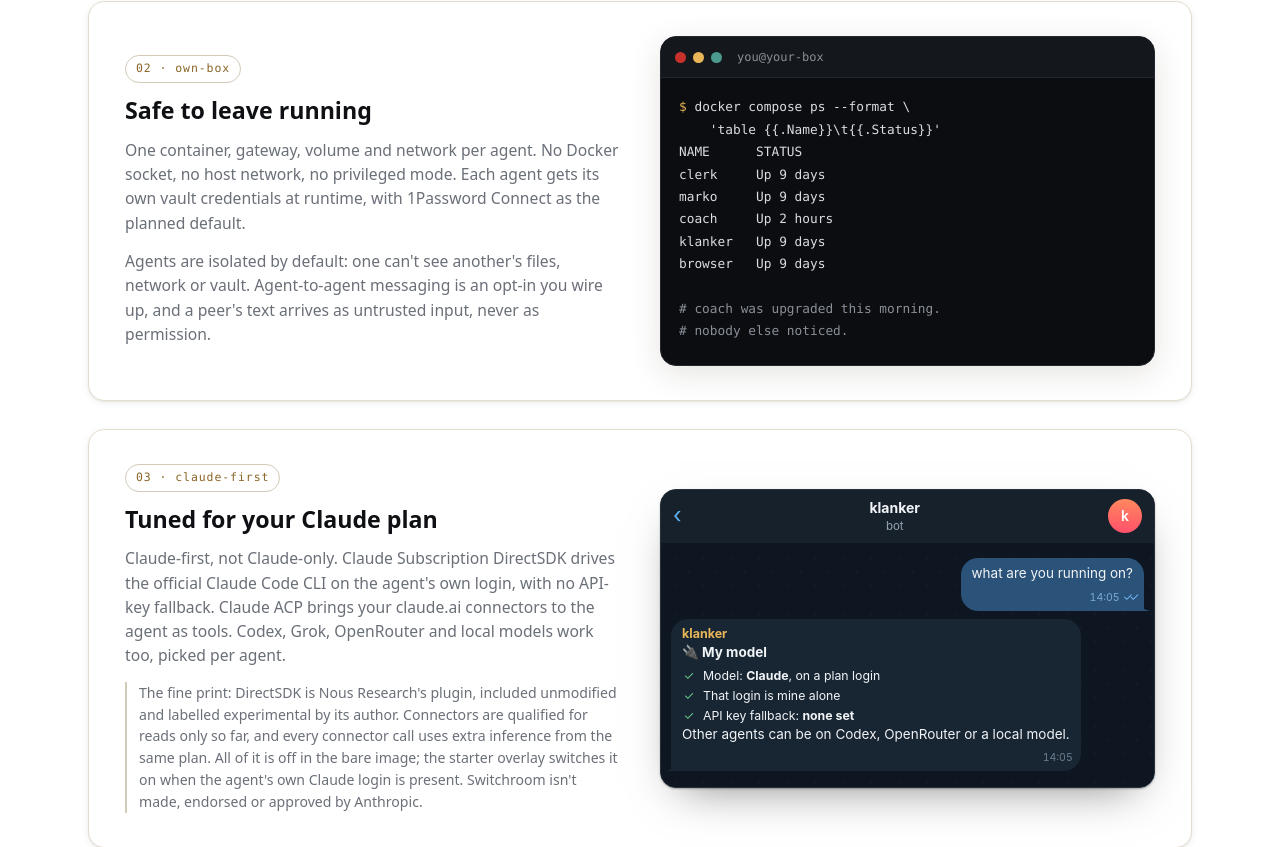
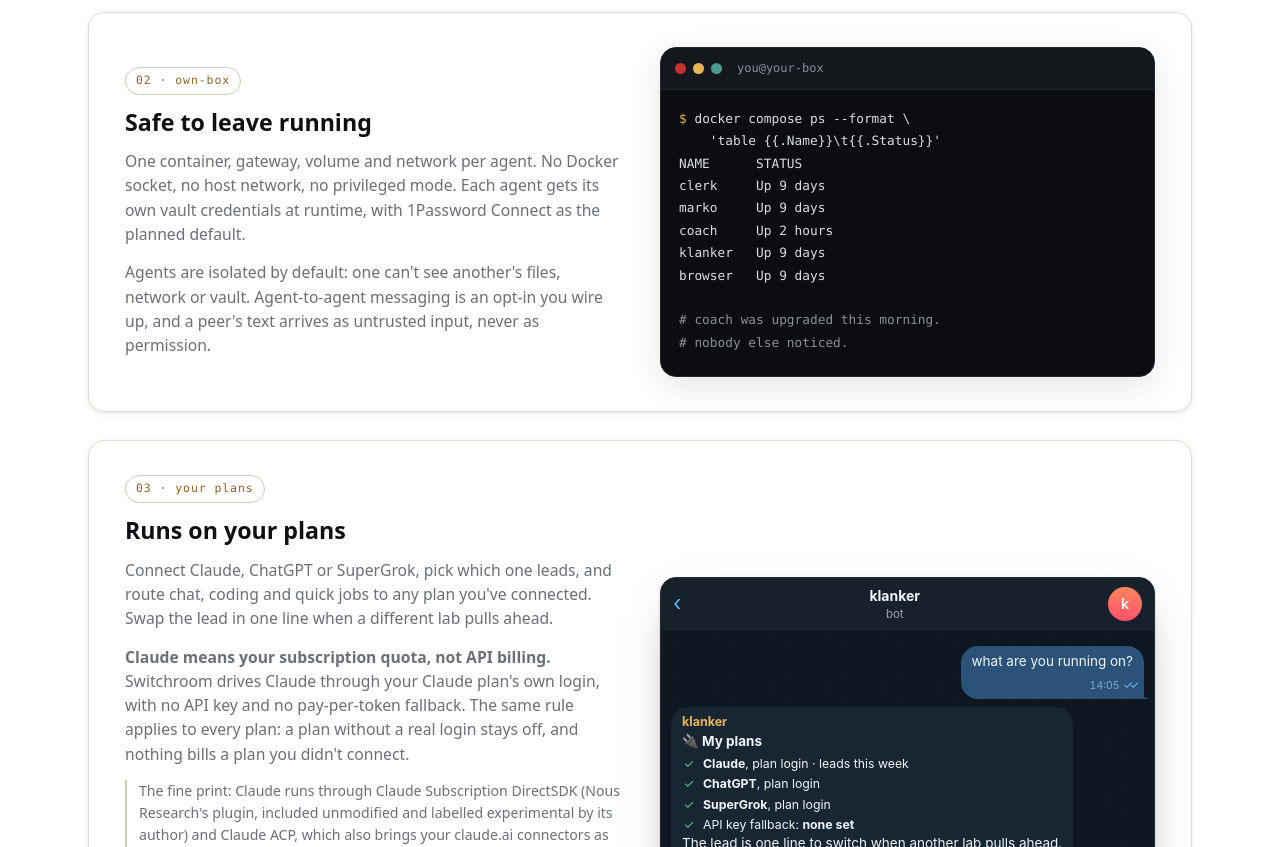
Before and after one commit to mekenthompson/switchroom-web, an Astro site: page / in a window 1280 px wide. Shown: the part 1953-2800 px from the top of the page. Built offline with nearby package versions, Linux system fonts and the light colour scheme; Astro itself is replaced by a stand-in of ours; a web font is replaced by a local one.

Commit message:
feat: multi-plan sub-line, Runs on your plans proof, Claude on subscription quota (HF-721) (#46)
The hero sub-line now names the Claude, ChatGPT and SuperGrok plans and says
you can switch models as the lead changes. The footnote reads 'Claude leads
today, not forever'. Proof 3 becomes 'Runs on your plans', with a paragraph
saying Claude runs on the plan's subscription quota through its own login, with
no API key and no pay-per-token fallback. The Plans card lists the three plans
as peers, with Claude marked as leading this week.

Claims match hermes-fleet main d0d62cf (HF-720): primary_plan and per-role
routing in the starter overlay, openai-codex and xai-oauth plans gated on
their OAuth logins, and DirectSDK with no API-key fallback. Model roles stay
planned in contracts/plugins.json, and the fine print says so.

scripts/test-plans-copy.mjs guards the new copy and runs in npm test.

```diff
--- a/package.json
+++ b/package.json
@@ -7,7 +7,7 @@
     "dev": "astro dev",
     "build": "astro build",
     "preview": "astro preview",
-    "test": "node scripts/test-legal-pages.mjs && node scripts/test-moondoog-events.mjs",
+    "test": "node scripts/test-legal-pages.mjs && node scripts/test-moondoog-events.mjs && node scripts/test-plans-copy.mjs",
     "lint:gradients": "node scripts/lint-gradients.mjs",
     "lint": "npm run lint:gradients",
     "prebuild": "npm run lint:gradients"
--- a/src/components/PlansCard.astro
+++ b/src/components/PlansCard.astro
@@ -1,11 +1,11 @@
 ---
-// Bring-your-own-models proof: each agent on the plan or key you gave it.
+// Runs-on-your-plans proof: three subscription plans as peers, one leading this week.
 ---
 
 <div
   class="tg-card tg"
   role="img"
-  aria-label="Illustrative Telegram exchange: you ask klanker what it runs on. It replies that it uses a Claude plan login that belongs to it alone, and that no API key is configured as a fallback. Other agents can run on Codex, OpenRouter or a local model."
+  aria-label="Illustrative Telegram exchange: you ask klanker what it runs on. It lists three plans as peers, each on that agent's own plan login: Claude, which leads this week, ChatGPT and SuperGrok. No API key is set as a fallback, and the lead is one line to switch when another lab pulls ahead."
 >
   <div class="tg-head" aria-hidden="true">
     <span class="back">‹</span>
@@ -19,13 +19,14 @@
     </div>
     <div class="msg in tail" style="max-width:92%">
       <span class="name">klanker</span>
-      <p class="card-title">🔌 My model</p>
+      <p class="card-title">🔌 My plans</p>
       <div class="rows">
-        <span class="row"><span class="st ok">✓</span><span>Model: <b>Claude</b>, on a plan login</span></span>
-        <span class="row"><span class="st ok">✓</span><span>That login is mine alone</span></span>
+        <span class="row"><span class="st ok">✓</span><span><b>Claude</b>, plan login · leads this week</span></span>
+        <span class="row"><span class="st ok">✓</span><span><b>ChatGPT</b>, plan login</span></span>
+        <span class="row"><span class="st ok">✓</span><span><b>SuperGrok</b>, plan login</span></span>
         <span class="row"><span class="st ok">✓</span><span>API key fallback: <b>none set</b></span></span>
       </div>
-      <p>Other agents can be on Codex, OpenRouter or a local model.</p>
+      <p>The lead is one line to switch when another lab pulls ahead.</p>
       <span class="meta">14:05</span>
     </div>
   </div>
--- a/src/layouts/Base.astro
+++ b/src/layouts/Base.astro
@@ -5,7 +5,7 @@ import fraunces from '@fontsource-variable/fraunces/files/fraunces-latin-wght-no
 const title = Astro.props.title ??
   'Switchroom · An opinionated Hermes Agent distribution';
 const description = Astro.props.description ??
-  'Switchroom is an opinionated Hermes Agent distribution: Hermes agents that work your projects, not just your chats. One box per agent, Linear holds the thread, tuned for the Claude plan you already pay for. Open source, self-hosted, early access.';
+  'Switchroom is an opinionated Hermes Agent distribution: Hermes agents that work your projects, not just your chats. One box per agent, Linear holds the thread, runs on the Claude, ChatGPT or SuperGrok plan you already pay for. Open source, self-hosted, early access.';
 const canonical = Astro.props.canonical ?? 'https://switchroom.ai/';
 const ogImage = 'https://switchroom.ai/assets/og.png';
 ---
--- a/src/pages/index.astro
+++ b/src/pages/index.astro
@@ -33,18 +33,19 @@ import { REPO, DOCS, OVERLAY_EXAMPLE, LICENSE, HERMES, tree, blob } from '../sit
         <div>
           <p class="eyebrow"><span class="dot" aria-hidden="true"></span> <span>An opinionated <a href={HERMES}>Hermes Agent</a> distribution&nbsp;· <span class="eyebrow-tail">open source · early access</span></span></p>
           <h1 class="hero-title display">Hermes agents that work your projects, <span class="brass nowrap-block">not just your chats.</span></h1>
-          <p class="hero-kicker">One box per agent. Linear holds the thread. Tuned for the Claude plan you already pay for.</p>
+          <p class="hero-kicker">One box per agent. Linear holds the thread. Runs on the Claude, ChatGPT or SuperGrok plan you already pay for, and lets you switch models as the lead changes.</p>
           <p class="lede hero-sub">
             Switchroom packages <a href={HERMES}>Hermes Agent</a> by Nous Research for a
             team of specialists. Each one can pick up issues and report back where you
-            already track the work, and none of them can reach into the others. Same
-            Hermes skills, memory and tools underneath.
+            already track the work, and none of them can reach into the others. The labs'
+            own agents tie you to one lab; Switchroom lets you route each job to whichever
+            model is best at it this week.
           </p>
           <div class="hero-ctas">
             <a class="btn btn-primary" href={REPO}><span aria-hidden="true">★</span> Star on GitHub</a>
             <a class="btn btn-secondary" href="#proofs">See the proofs</a>
           </div>
-          <p class="hero-note">Claude-first, not Claude-only · Codex, Grok, OpenRouter and local models too</p>
+          <p class="hero-note">Claude leads today, not forever · ChatGPT, SuperGrok, OpenRouter and local models too</p>
         </div>
         <div class="hero-stage">
           <StorylineHero />
@@ -120,21 +121,30 @@ import { REPO, DOCS, OVERLAY_EXAMPLE, LICENSE, HERMES, tree, blob } from '../sit
 
           <article class="proof-row reveal">
             <div class="proof-copy">
-              <span class="tag">03 · claude-first</span>
-              <h3>Tuned for your Claude plan</h3>
+              <span class="tag">03 · your plans</span>
+              <h3>Runs on your plans</h3>
               <p>
-                Claude-first, not Claude-only. Claude Subscription DirectSDK drives the
-                official Claude Code CLI on the agent's own login, with no API-key fallback.
-                Claude ACP brings your claude.ai connectors to the agent as tools. Codex,
-                Grok, OpenRouter and local models work too, picked per agent.
+                Connect Claude, ChatGPT or SuperGrok, pick which one leads, and route chat,
+                coding and quick jobs to any plan you've connected. Swap the lead in one
+                line when a different lab pulls ahead.
+              </p>
+              <p>
+                <b>Claude means your subscription quota, not API billing.</b> Switchroom
+                drives Claude through your Claude plan's own login, with no API key and no
+                pay-per-token fallback. The same rule applies to every plan: a plan without
+                a real login stays off, and nothing bills a plan you didn't connect.
               </p>
               <p class="proof-fine">
-                The fine print: DirectSDK is Nous Research's plugin, included unmodified and
-                labelled experimental by its author. Connectors are qualified for reads only
-                so far, and every connector call uses extra inference from the same plan.
-                All of it is off in the bare image; the starter overlay switches it on when
-                the agent's own Claude login is present. Switchroom isn't made,
-                endorsed or approved by Anthropic.
+                The fine print: Claude runs through Claude Subscription DirectSDK (Nous
+                Research's plugin, included unmodified and labelled experimental by its
+                author) and Claude ACP, which also brings your claude.ai connectors as tools.
+                Connectors are qualified for reads only so far, and every connector call uses
+                extra inference from the same plan. ChatGPT and SuperGrok use Hermes' own
+                <code>openai-codex</code> and <code>xai-oauth</code> logins. All of it is off
+                in the bare image; the starter overlay switches a plan on only when that
+                agent's own login is present, and model roles stay <code>planned</code> until
+                a real boot proves them. Switchroom isn't made, endorsed or approved by
+                Anthropic, OpenAI or xAI.
               </p>
             </div>
             <figure class="proof-shot proof-narrow">
@@ -240,7 +250,7 @@ import { REPO, DOCS, OVERLAY_EXAMPLE, LICENSE, HERMES, tree, blob } from '../sit
           <div class="adds-col">
             <p class="adds-k">Being proven</p>
             <ul>
-              <li><b>Nine starter defaults.</b> The overlay configures them when their credentials are present: working doctrine with smart approvals, one gateway per agent, DirectSDK as the main model with no API-key fallback, Claude ACP with connectors, model roles, Linear, Kokoro voice and transcription, Honcho memory, and Perplexity search.</li>
+              <li><b>Nine starter defaults.</b> The overlay configures them when their credentials are present: working doctrine with smart approvals, one gateway per agent, DirectSDK as the main model with no API-key fallback, Claude ACP with connectors, model roles across your Claude, ChatGPT and SuperGrok plans, Linear, Kokoro voice and transcription, Honcho memory, and Perplexity search.</li>
               <li><b>Not yet proven on a real boot.</b> Each one stays <code>planned</code> in the <a href={blob('contracts/plugins.json')}>contract</a> until a real container start proves it.</li>
               <li><b>The rollout runner.</b> Tested against a fake Docker only, so treat its first real run as a trial.</li>
             </ul>
```
Also changed, not shown: scripts/test-plans-copy.mjs (added, +32 -0 lines).
